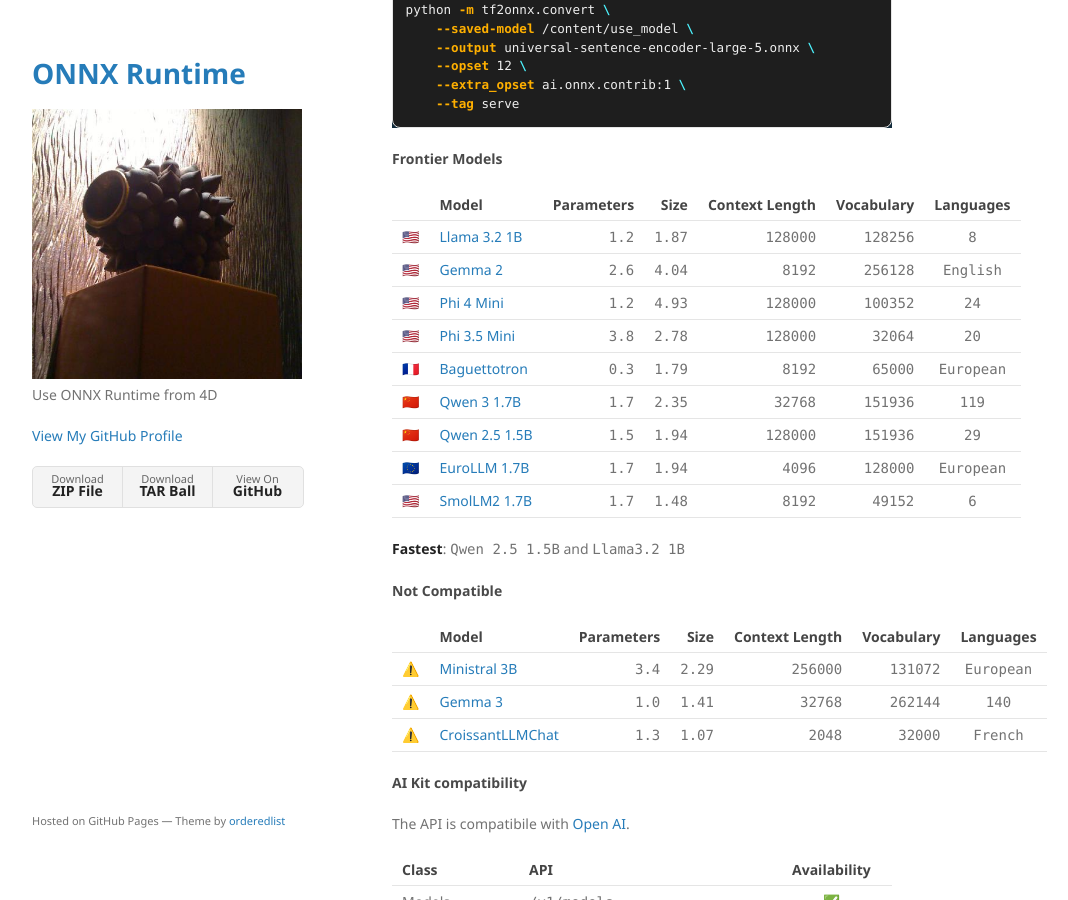
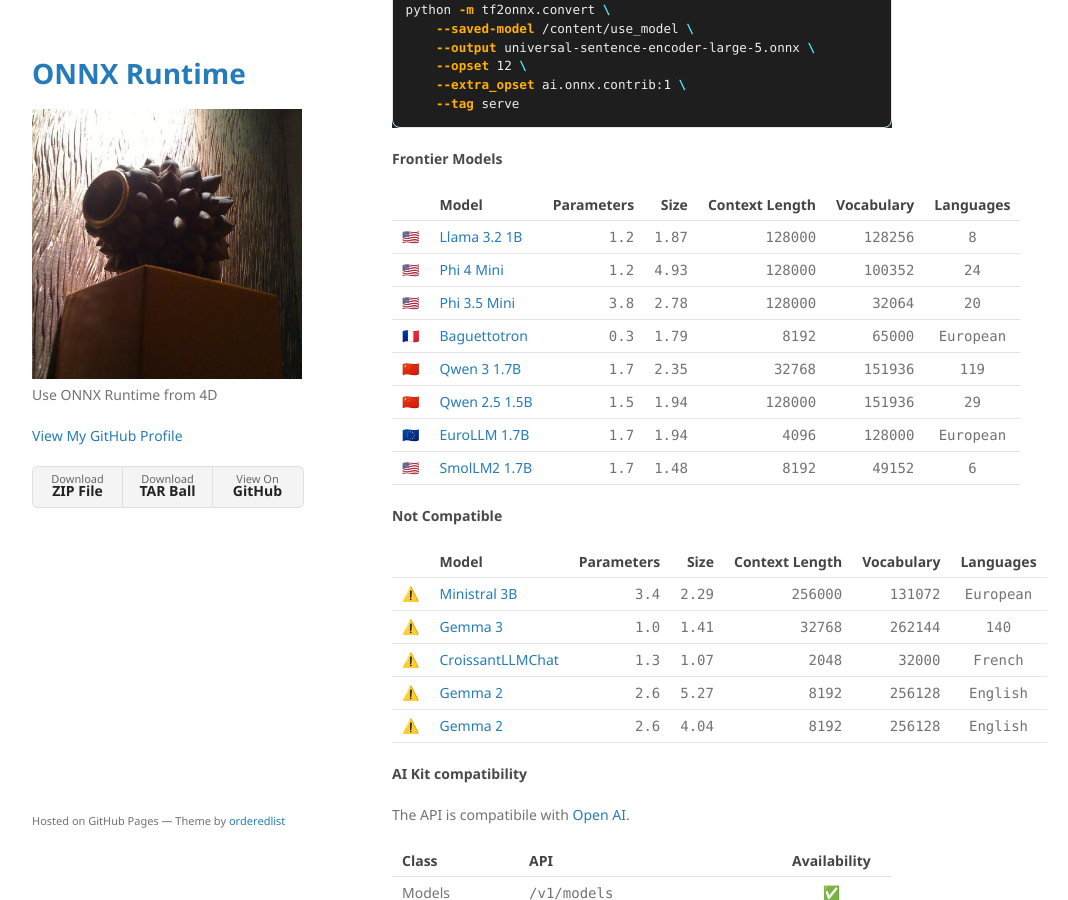
Before and after one commit to miyako/onnx-genai, a Jekyll site: the page built from index.md, in a window 1280 px wide and 900 px high, scrolled down 4312 px. Shown: the whole window, without its empty margins (178-1246 px from the left). Built offline with Jekyll 4.4.1, drawn with Linux system fonts in a browser that asks for light colours.

Commit message:
Update index.md

```diff
--- a/index.md
+++ b/index.md
@@ -234,8 +233,6 @@
 |🇪🇺|[EuroLLM&nbsp;1.7B](https://huggingface.co/keisuke-miyako/EuroLLM-1.7B-Instruct-onnx-int4-cpu)|`1.7`|`1.94`|`4096`|`128000`|`European`|
 |🇺🇸|[SmolLM2&nbsp;1.7B](https://huggingface.co/keisuke-miyako/SmolLM2-1.7B-onnx-int4-cpu)|`1.7`|`1.48`|`8192`|`49152`|`6`
 
-**Fastest**: `Qwen 2.5 1.5B` and `Llama3.2 1B`
-
 #### Not Compatible
 
 ||Model|Parameters|Size|Context&nbsp;Length|Vocabulary|Languages|
@@ -243,6 +240,8 @@
 |⚠️|[Ministral&nbsp;3B](https://huggingface.co/mistralai/Ministral-3-3B-Instruct-2512-ONNX)|`3.4`|`2.29`|`256000`|`131072`|`European`
 |⚠️|[Gemma&nbsp;3](https://huggingface.co/onnx-community/gemma-3-1b-it-ONNX)|`1.0`|`1.41`|`32768`|`262144`|`140`|
 |⚠️|[CroissantLLMChat](https://huggingface.co/croissantllm/CroissantLLMChat-v0.1)|`1.3`|`1.07`|`2048`|`32000`|`French`
+|⚠️|[Gemma&nbsp;2](https://huggingface.co/keisuke-miyako/gemma-2-2b-it-onnx-f16-cpu)|`2.6`|`5.27`|`8192`|`256128`|`English`|
+|⚠️|[Gemma&nbsp;2](https://huggingface.co/keisuke-miyako/gemma-2-2b-it-onnx-int4-cpu)|`2.6`|`4.04`|`8192`|`256128`|`English`|
 
 #### AI Kit compatibility
 
```
Also changed, not shown: other parts of index.md (+0 -1 lines).
